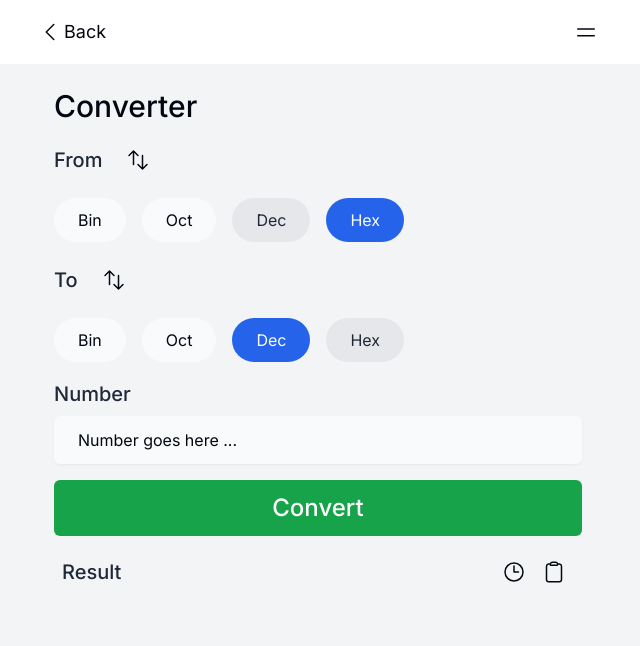
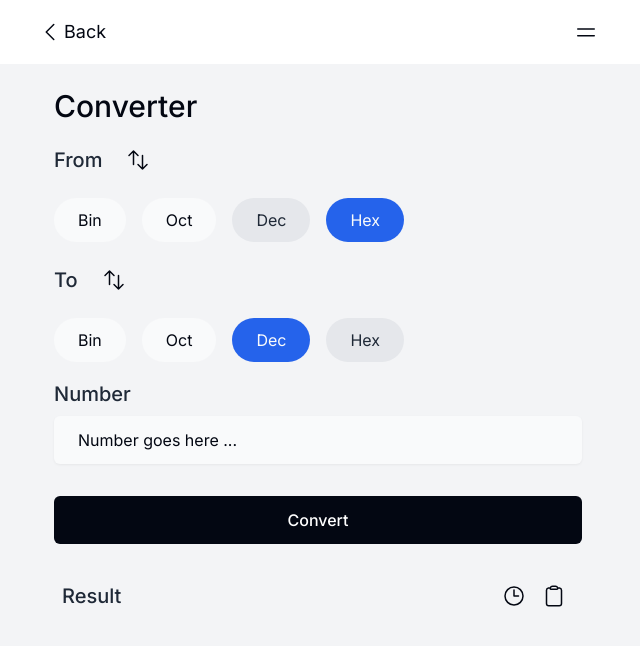
Before and after one commit to bhendi-boi/Hex-cal, a Next.js app: page /converter in a window 1280 px wide. Shown: the top 646 px of the page, without its empty margins (322-962 px from the left). Built offline with nearby package versions, Linux system fonts and the light colour scheme; what tailwindcss-displaymodes would draw is missing.

Commit message:
removed a typo in `Form` converter

```diff
--- a/app/converter/Form.tsx
+++ b/app/converter/Form.tsx
@@ -118,11 +118,7 @@ const Form = () => {
             onChange={(e) => handleChange(e)}
           />
         </div>
-        <Button
-          variant="converter"
-          type="submit"
-          className="w-full py-3 my-4 text-2xl font-medium text-white bg-green-600 rounded-md"
-        >
+        <Button variant="converter" type="submit">
           Convert
         </Button>
       </form>
```
